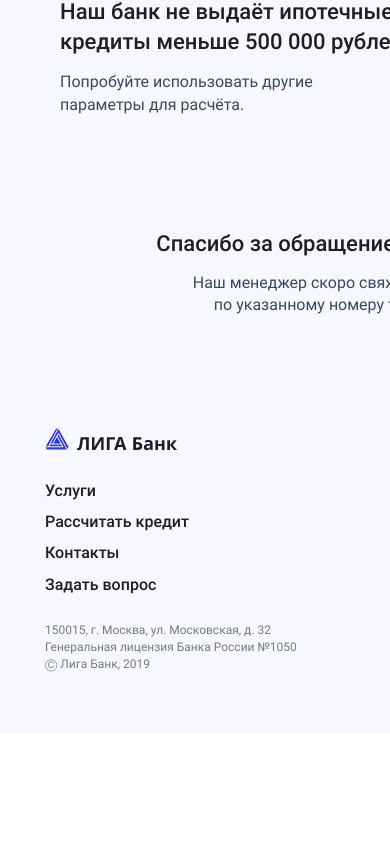
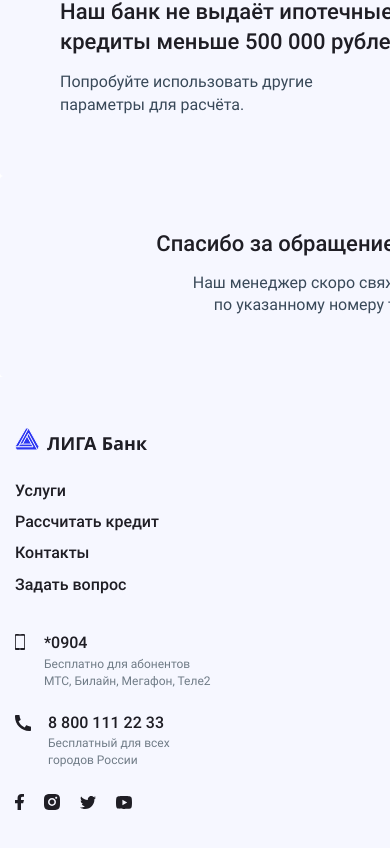
Before and after one commit to geoniced/liga-bank, a React (Create React App) app: page / in a window 390 px wide. Shown: the part 4208-5056 px from the top of the page. Before the commit the page ends 4941 px from the top, so only its background shows below. Built offline with nearby package versions, Linux system fonts and the light colour scheme.

Commit message:
Делает адаптивную мобильную раскладку для футера

```diff
--- a/src/scss/contacts-navigation.scss
+++ b/src/scss/contacts-navigation.scss
@@ -54,3 +54,9 @@
     order: 2;
   }
 }
+
+@media (max-width: $mobile-max-width) {
+  .contacts-navigation__information {
+    display: none;
+  }
+}
--- a/src/scss/page-footer.scss
+++ b/src/scss/page-footer.scss
@@ -98,3 +98,16 @@
     margin-bottom: 13px;
   }
 }
+
+@media (max-width: $mobile-max-width) {
+  .page-footer__wrapper {
+    flex-direction: column;
+
+    padding-right: 15px;
+    padding-left: 15px;
+  }
+
+  .page-footer__contacts-navigation {
+    margin-right: 0;
+  }
+}
```
